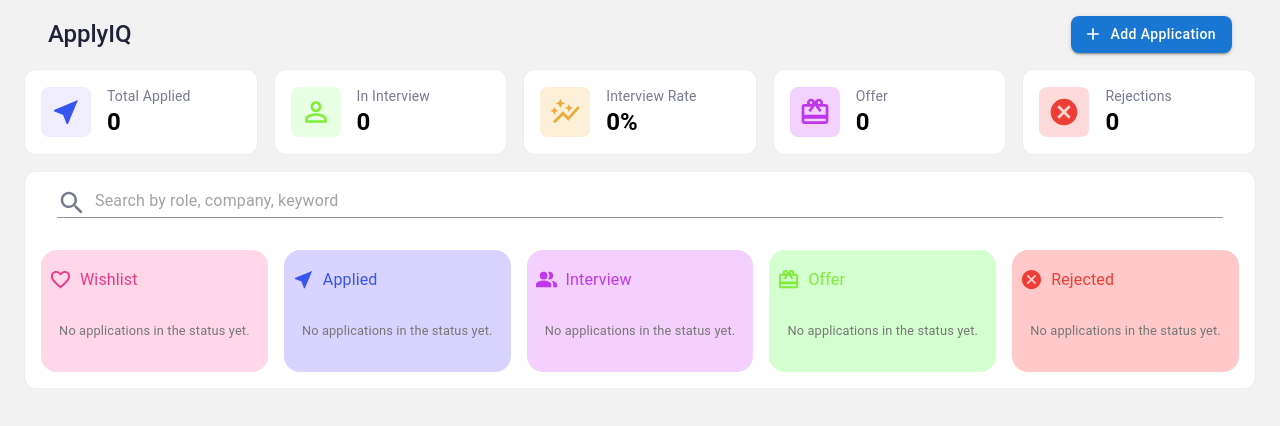
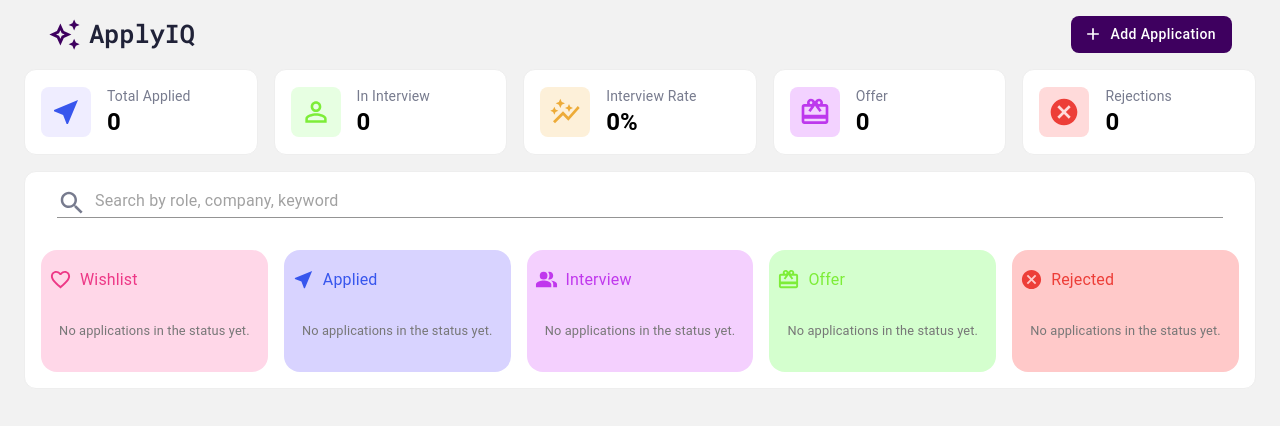
Before and after one commit to ashleshameshram/ApplicationTrackerApp, a React (Vite) app: page / in a window 1280 px wide. Shown: the top 426 px of the page. Built offline with nearby package versions, Linux system fonts and the light colour scheme; a web font is replaced by a local one.

Commit message:
updated Header styling

```diff
--- a/src/component/Home/BoardColumnHeader.jsx
+++ b/src/component/Home/BoardColumnHeader.jsx
@@ -2,6 +2,7 @@ import Button from '@mui/material/Button';
 import AddIcon from '@mui/icons-material/Add';
 import Box from '@mui/material/Box';
 import Typography from '@mui/material/Typography';
+import AutoAwesomeOutlinedIcon from '@mui/icons-material/AutoAwesomeOutlined';
 
 export default function BoardColumnHeader({onAddcard}) {
     return(
@@ -12,12 +13,25 @@ export default function BoardColumnHeader({onAddcard}) {
             sm:2,
             md:3,
         }, gap:1 }}>
-            <Typography variant='h5' sx={{
-            fontWeight: 500, color: '#202238',
-            fontSize: { xs: '1rem', sm: '1.2rem', md: '1.5rem' },
+            <Box sx={{
+                display: 'flex',
+                alignItems: 'center',
+                gap: { xs: 0.75, sm: 1 },
             }}>
-                ApplyIQ
-            </Typography>
+                <AutoAwesomeOutlinedIcon sx={{
+                    fontSize: { xs: 22, sm: 26, md: 33 },
+                    color: '#3e005f'
+                }}/>
+                <Typography variant='h5' sx={{
+                    fontWeight: 600, color: '#202238',
+                    fontFamily: 'revert',
+                    fontSize: { xs: '1rem', sm: '1.2rem', md: '1.6rem' },
+                    letterSpacing: '-0.01em',
+                    lineHeight: 1,
+                }}>
+                    ApplyIQ
+                </Typography>
+            </Box>
 
             <Button
             variant='contained'
@@ -29,6 +43,12 @@ export default function BoardColumnHeader({onAddcard}) {
                 whiteSpace: 'nowrap',
                 fontSize: { xs: '0.65rem', sm: '0.8rem', md: '0.875rem' },
                 px: { xs: 1, sm: 1.5, md: 2 },
+                backgroundColor: '#3e005f',
+                boxShadow: 'none',
+                '&:hover': {
+                    backgroundColor: '#2c0044',
+                    boxShadow: 'none',
+                },
             }}
             >
             Add Application
```
